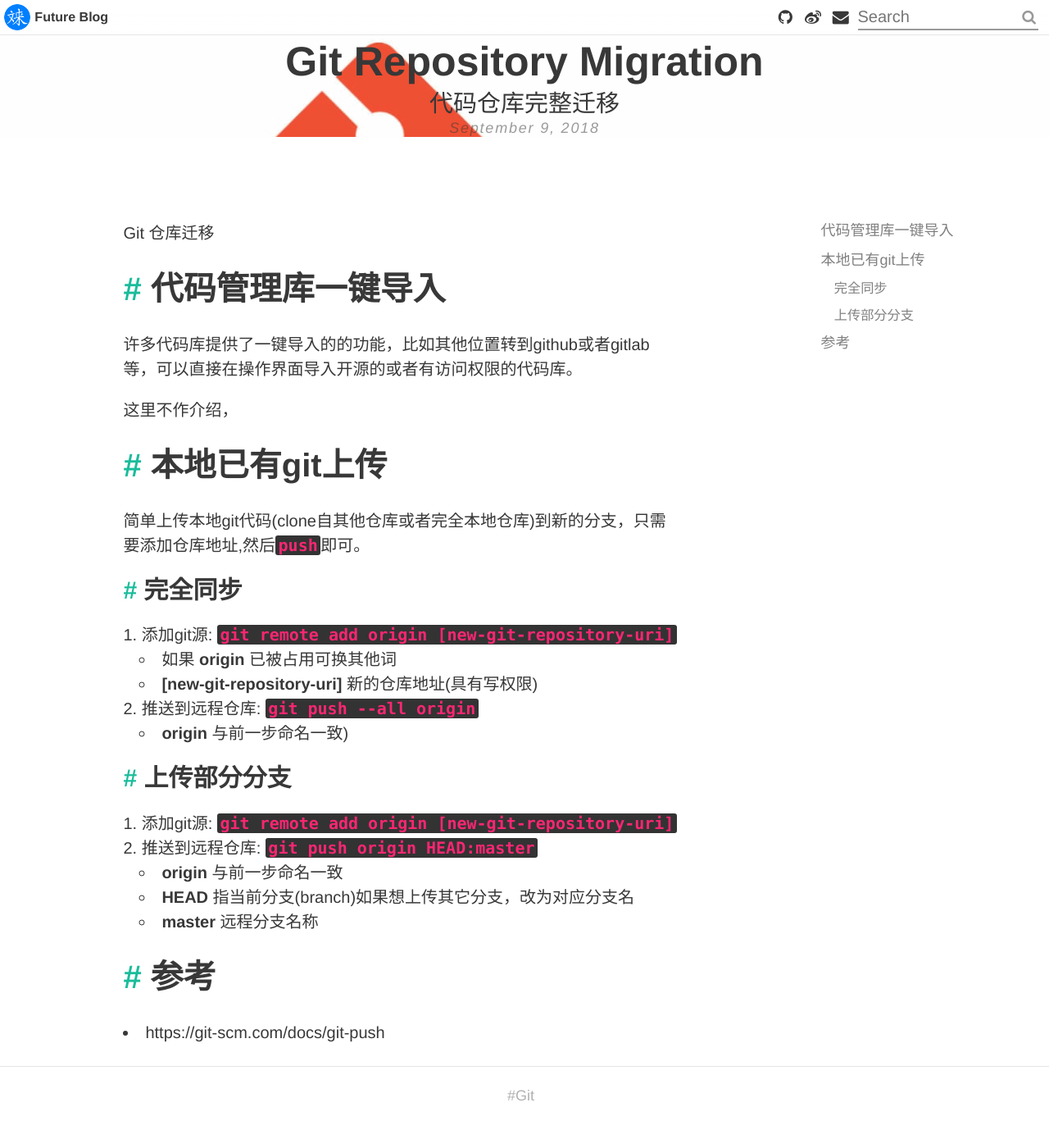
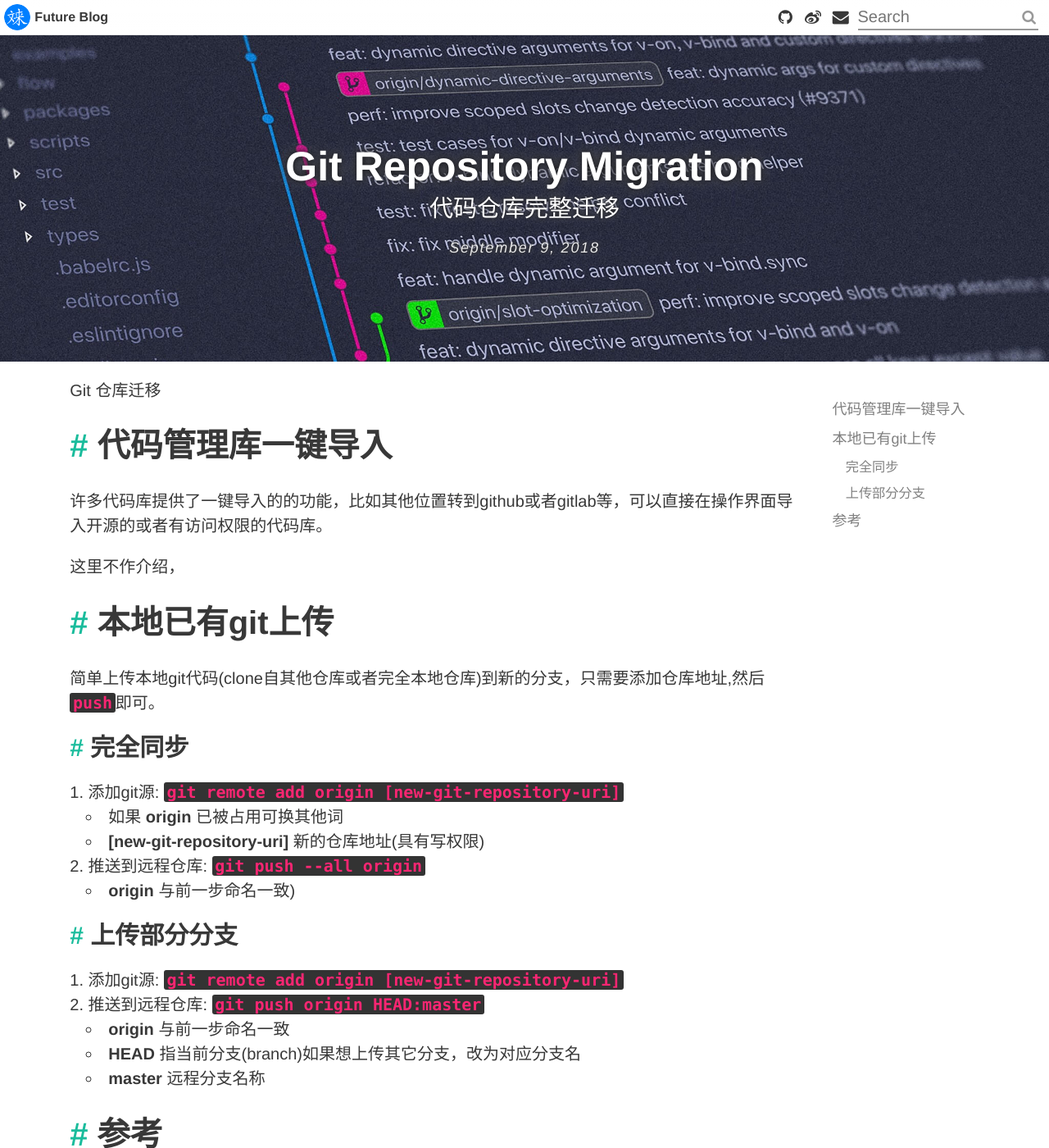
Before and after one commit to NewFuture/blog, a Jekyll site: the page built from _posts/2018-09-09-move-git-repository.md, in a window 1280 px wide and 1400 px high. Shown: the whole window at 82% size. Built offline with Jekyll 4.4.1, drawn with Linux system fonts in a browser that asks for light colours.

Commit message:
feat(feature-images): feature images

```diff
--- a/_layouts/post.html
+++ b/_layouts/post.html
@@ -2,7 +2,7 @@
 layout: default
 ---
 
-<header style="background-image: url('{{ page.img }}')">
+<header {% if page.img %}class="has-image" style="background-image: url('{{ page.img }}')" {% endif %}>
   <h1>{{ page.title }}</h1>
   {% if page.subtitle %}<h2>{{ page.subtitle }}</h2>{% endif %}
   <address>
@@ -10,7 +10,7 @@ layout: default
     {% if page.author %} - {{ page.author }}{% endif %}
   </address>
 </header>
-<article {% if page.img %}class="feature-image" {% endif %}>
+<article>
   <section>{% include anchor.html html=content h_max=4 beforeHeading=true %}</section>
   <aside>{% include toc.html html=content h_max=3%}</aside>
 </article>
--- a/_posts/2018-09-09-move-git-repository.md
+++ b/_posts/2018-09-09-move-git-repository.md
@@ -2,7 +2,7 @@
 layout: post
 title: Git Repository Migration
 subtitle: 代码仓库完整迁移
-img: /assets/img/move-git-repository/vstf_git.png
+img: /assets/img/move-git-repository/yancy-min-git_2048x1152.jpg
 tags:
     - Git
 ---
--- a/_sass/layouts/_posts.scss
+++ b/_sass/layouts/_posts.scss
@@ -87,19 +87,23 @@ article {
   }
 }
 
-.feature-image {
-  padding: 0%;
-  header {
-    color: $feature-image-text-color;
-    background-size: $feature-image-size;
-    margin-bottom: 0;
-    padding: $padding-large/2.5 $padding-large;
-    .meta {
-      color: rgba($feature-image-text-color, 0.7);
-    }
+header.has-image {
+  color: $feature-image-text-color;
+  background: no-repeat center center;
+  // background-color: gray;
+  background-attachment: scroll;
+  -webkit-background-size: $feature-image-size;
+  -moz-background-size: $feature-image-size;
+  -o-background-size: $feature-image-size;
+  background-size: $feature-image-size;
+  margin-bottom: 1em;
+  padding: $padding-large 0;
+  address {
+    margin-top:1em;
+    color: rgba($feature-image-text-color, 0.9);
   }
-  section {
-    @extend %padding-regular;
+  &>*{
+    text-shadow: 0 0 0.2em #000,0 0 0.3em gray;
   }
 }
 
```
Also changed, not shown: _posts/2019-10-24-blog-design.md (+3 -3 lines), assets/img/move-git-repository/vstf_git.png (deleted), assets/img/move-git-repository/yancy-min-git_2048x1152.jpg (added).
